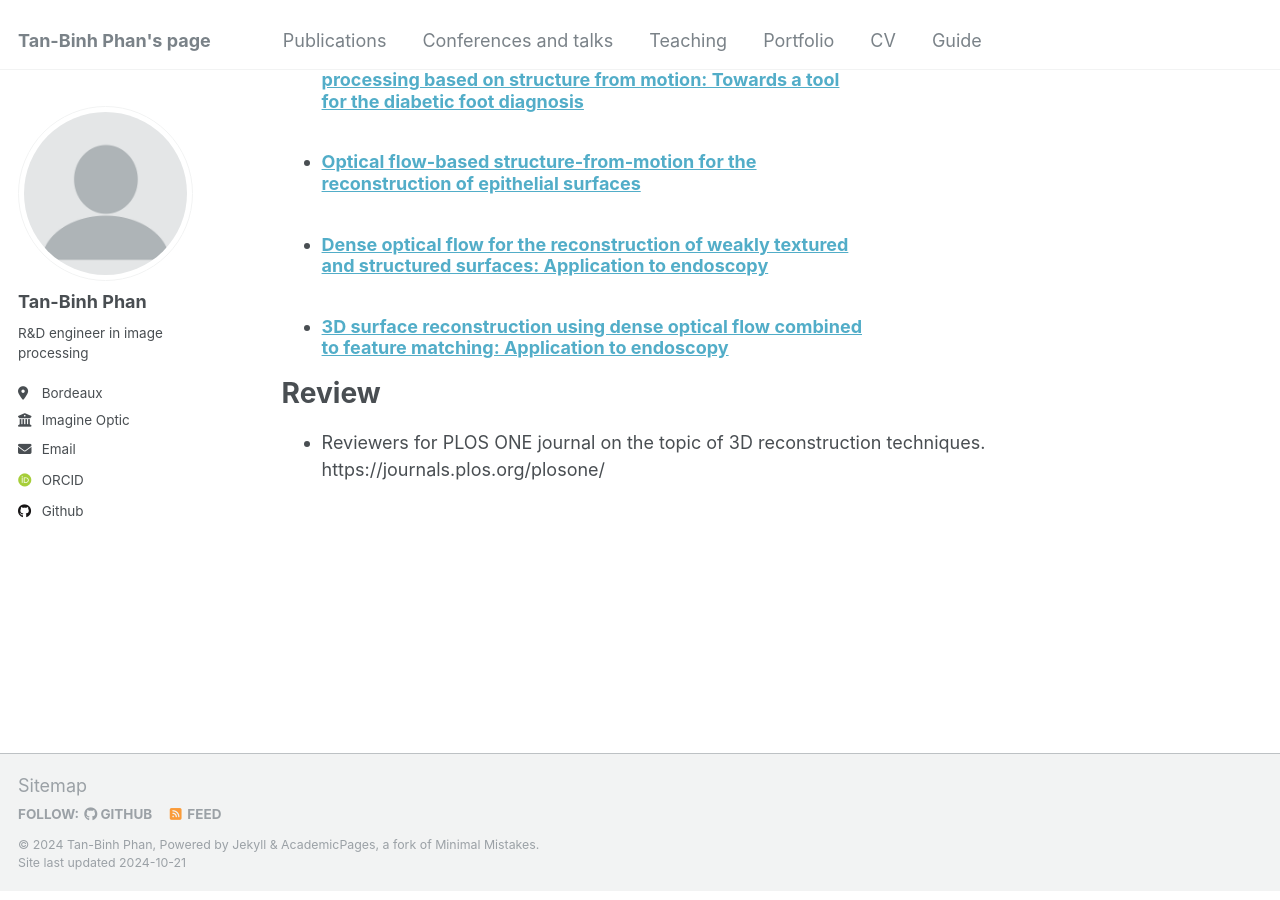
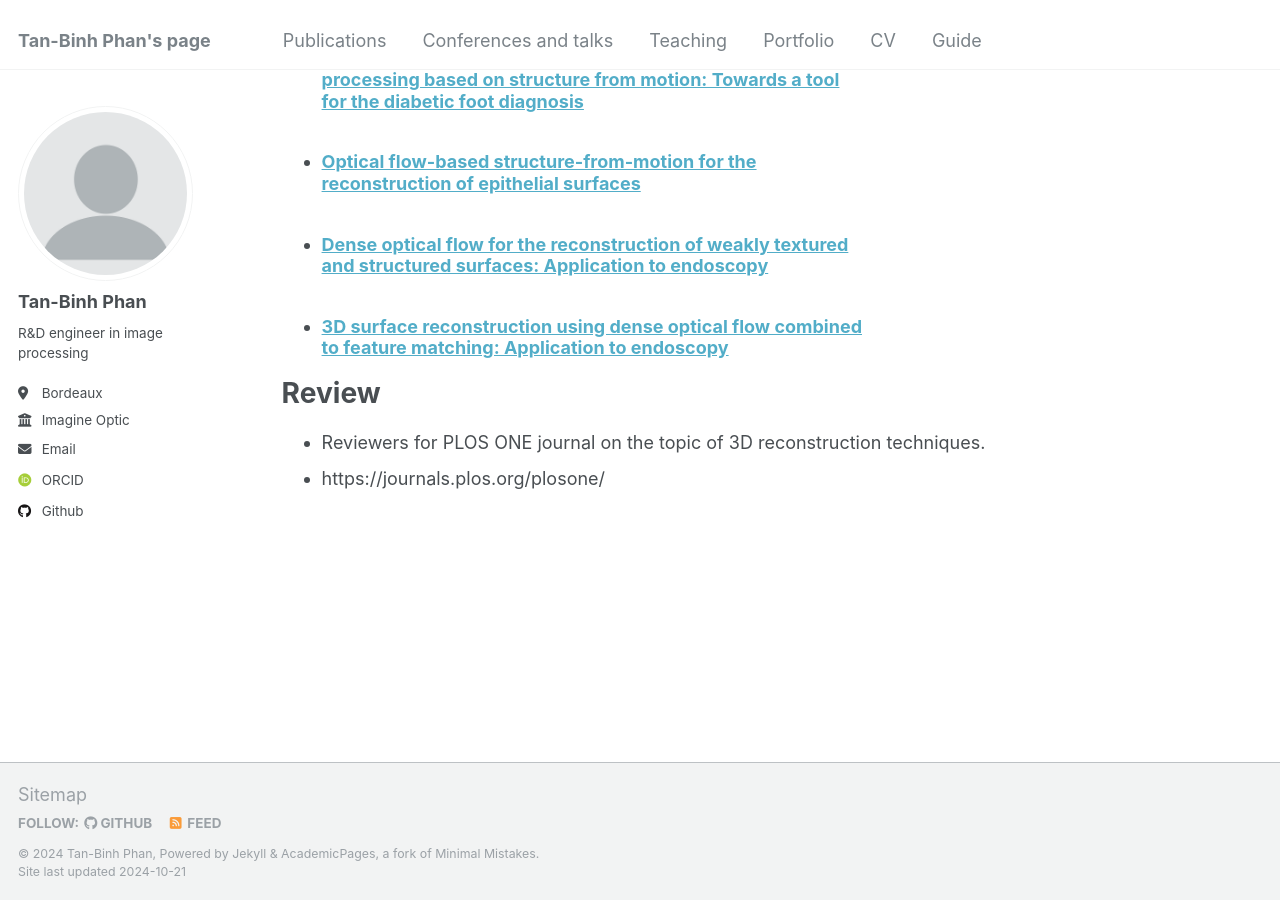
Before and after one commit to TanBinh93/tanbinhphan.github.io, a Jekyll site: the page built from _pages/cv.md, in a window 1280 px wide and 900 px high, scrolled down 1002 px. Built offline with Jekyll 4.4.1, drawn with Linux system fonts in a browser that asks for light colours; some web fonts are replaced.

Commit message:
Update cv.md

```diff
--- a/_pages/cv.md
+++ b/_pages/cv.md
@@ -43,4 +43,5 @@ Publications
 
 Review
 ======
-* Reviewers for PLOS ONE journal on the topic of 3D reconstruction techniques. https://journals.plos.org/plosone/
+* Reviewers for PLOS ONE journal on the topic of 3D reconstruction techniques.
+* https://journals.plos.org/plosone/
```
